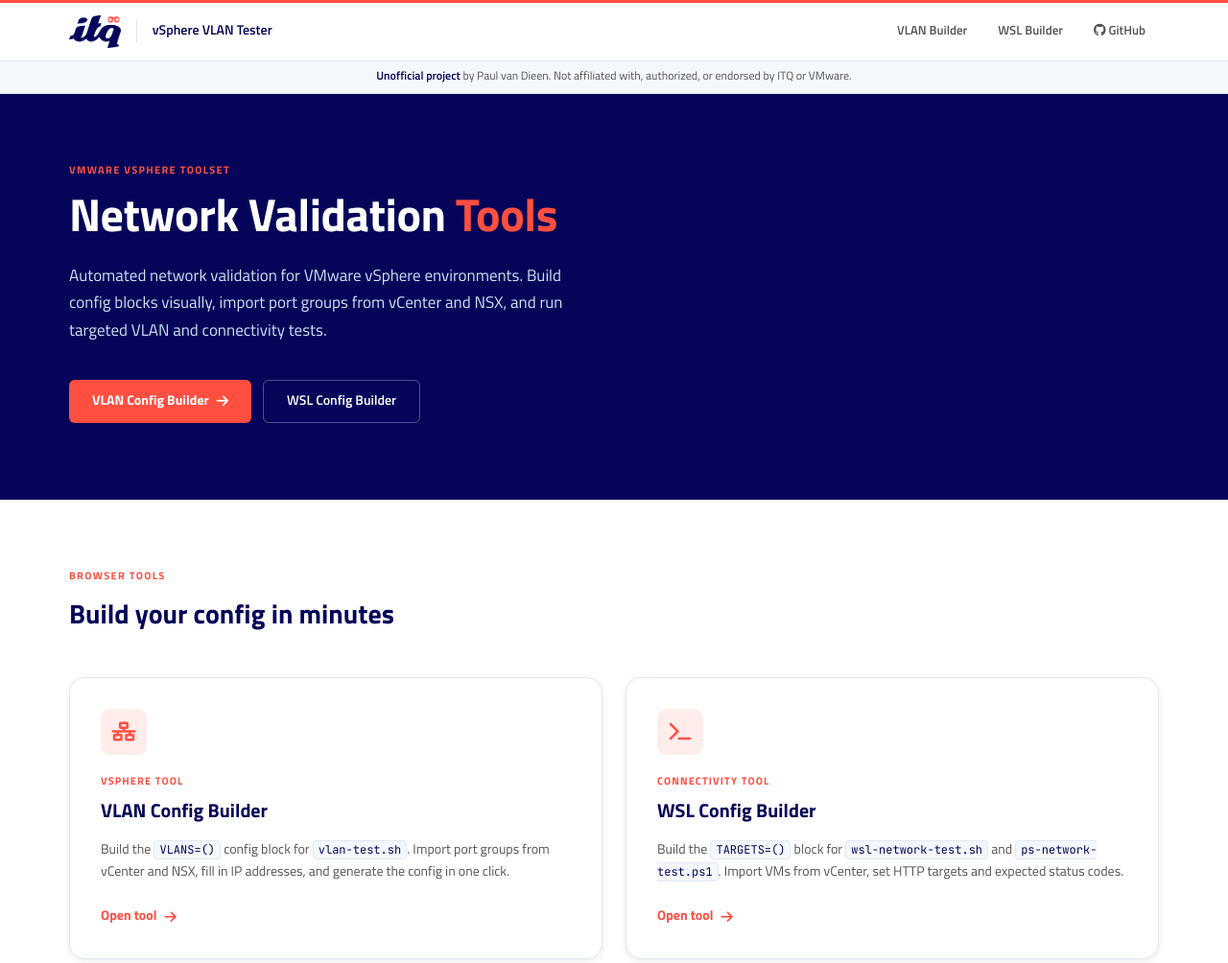
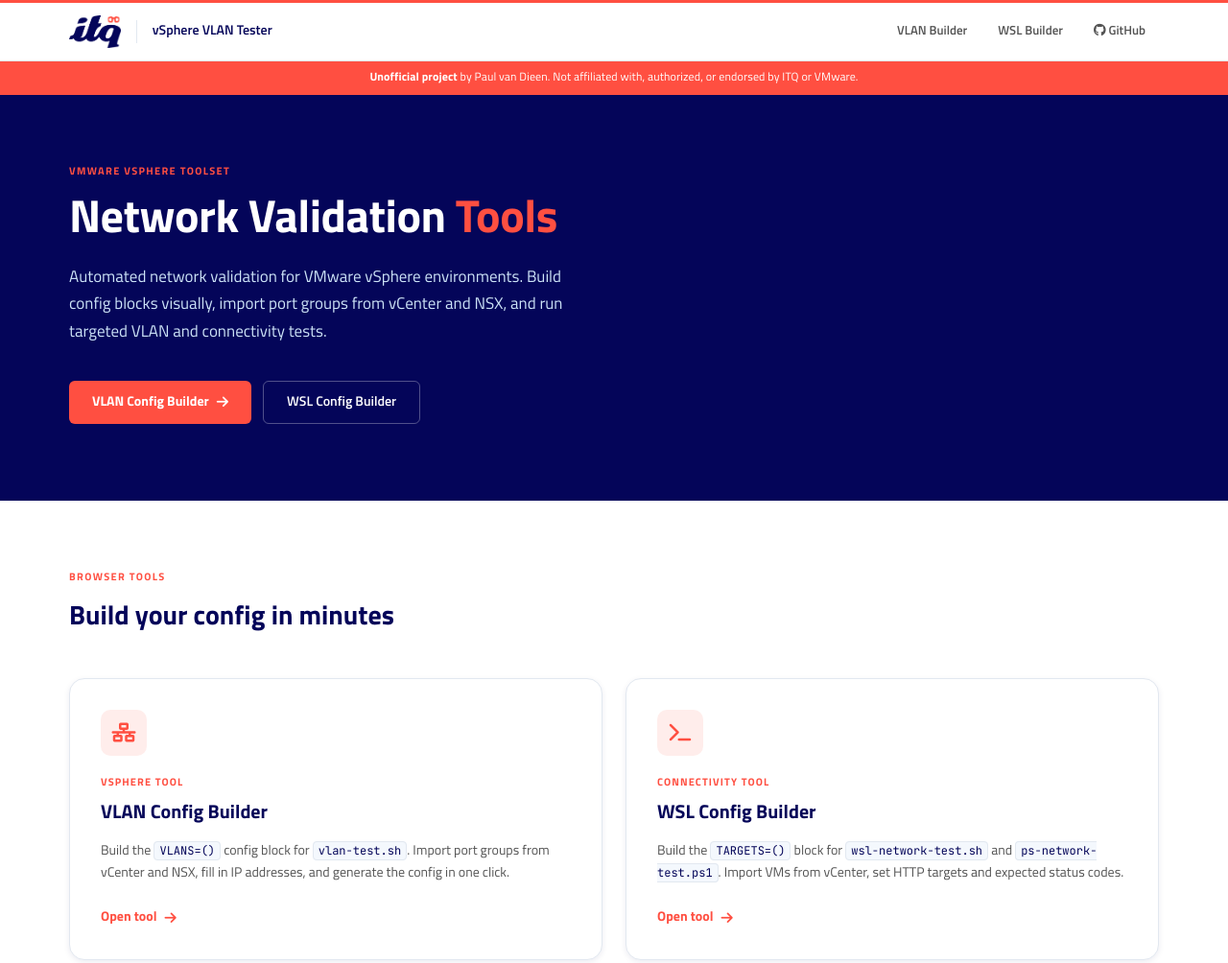
Before and after one commit to pauldiee/vsphere-vlan-tester, a plain HTML site: page index.html in a window 1280 px wide. Shown: the top 1004 px of the page at 96% size. Drawn offline with Linux system fonts and the light colour scheme.

Commit message:
Style disclaimer banner with ITQ orange for higher visibility
Co-Authored-By: Claude Sonnet 4.6 <noreply@anthropic.com>

```diff
--- a/index.html
+++ b/index.html
@@ -106,8 +106,8 @@ a:hover { color: var(--state-orange-hover); }
 .badge-ps { background: #EDE8F5; color: #4A1D8C; border: 1px solid rgba(74,29,140,0.2); }
 
 /* ---- Disclaimer banner ---- */
-.disclaimer-banner { background: var(--itq-mist); border-bottom: 1px solid var(--itq-hairline); padding: 7px 32px; text-align: center; font-size: 12px; color: var(--itq-dark-grey); }
-.disclaimer-banner strong { font-weight: 600; color: var(--itq-royal-blue); }
+.disclaimer-banner { background: var(--itq-orange); padding: 8px 32px; text-align: center; font-size: 12px; color: var(--itq-white); letter-spacing: 0.01em; }
+.disclaimer-banner strong { font-weight: 700; color: var(--itq-white); }
 
 /* ---- Footer ---- */
 .site-footer { background: var(--itq-royal-blue); padding: 32px 0; }
```
Also changed, not shown: vlan-config-builder.html (+2 -2 lines), wsl-config-builder.html (+2 -2 lines).
